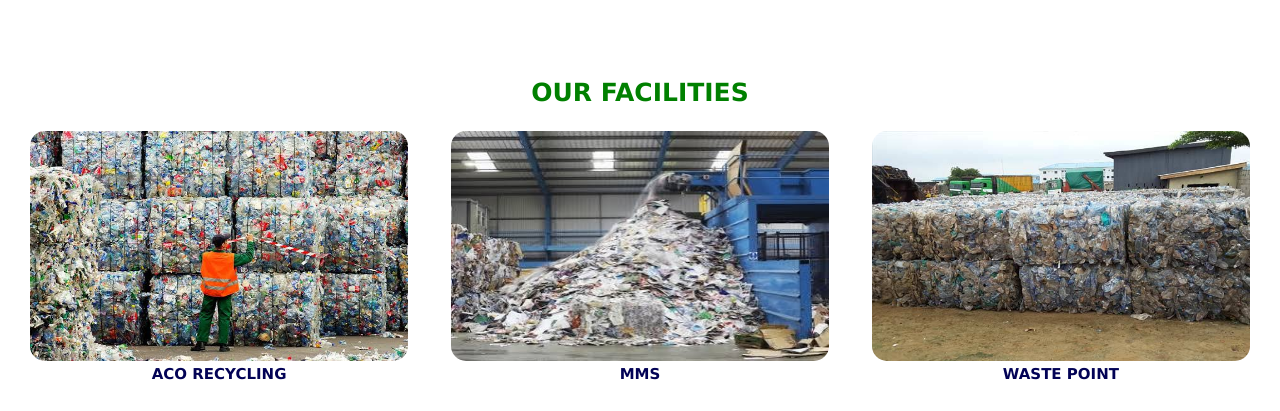
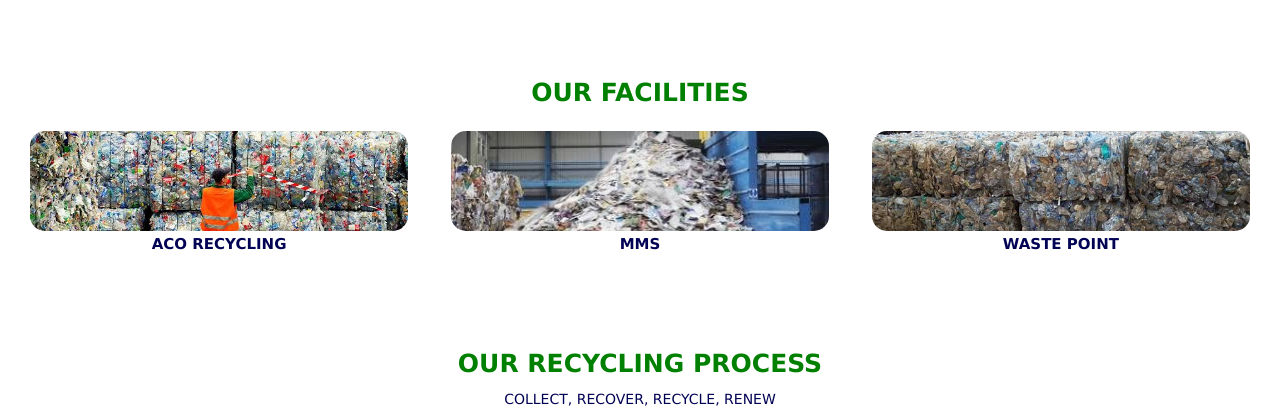
Before and after one commit to victoryoluchi291-design/recycling-website, a React (Vite) app: page / in a window 1280 px wide. Shown: the part 1120-1531 px from the top of the page. Built offline with nearby package versions, Linux system fonts and the light colour scheme.

Commit message:
change style for facility image

```diff
--- a/src/index.css
+++ b/src/index.css
@@ -189,9 +189,9 @@ text-align: center;
 }
 .facilities-col img{
 width: 100%;
-height:230px ;
+height:100px ;
 border-radius: 15px;
-size: 70%;
+object-fit: cover;
 }
 .facilities-col h3{
     color:  rgb(2, 2, 85);
```
